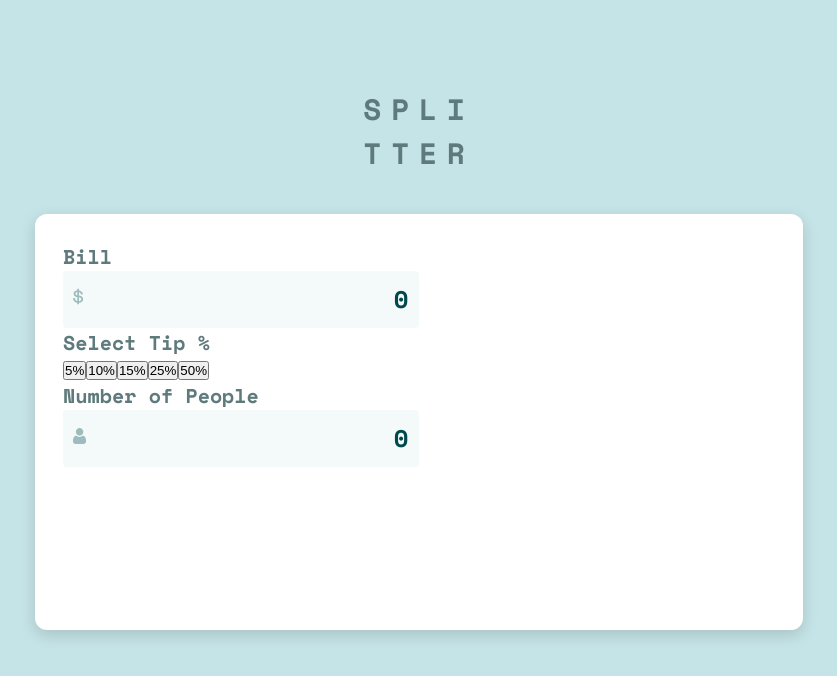
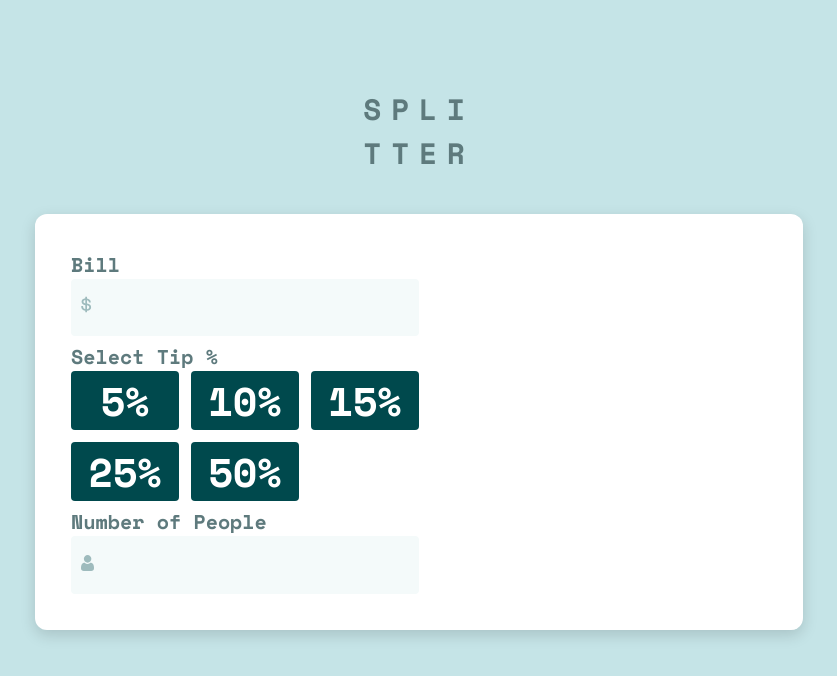
Before and after one commit to jagjot26/calcula-tip, a React (Create React App) app: page / in a window 1280 px wide. Shown: the top 676 px of the page, without its empty margins (221-1058 px from the left). Built offline with nearby package versions, Linux system fonts and the light colour scheme.

Commit message:
added reusable button component

```diff
--- a/package.json
+++ b/package.json
@@ -10,6 +10,7 @@
     "@types/node": "^16.18.25",
     "@types/react": "^18.2.0",
     "@types/react-dom": "^18.2.1",
+    "classnames": "^2.3.2",
     "react": "^18.2.0",
     "react-dom": "^18.2.0",
     "react-scripts": "5.0.1",
--- a/src/components/UI/Button/index.tsx
+++ b/src/components/UI/Button/index.tsx
@@ -1,9 +1,21 @@
-import { ButtonHTMLAttributes, FC } from 'react'
+import { ButtonHTMLAttributes, FC, ReactNode } from 'react'
+import styles from './styles.module.css'
+import cn from 'classnames'
 
-interface ButtonProps extends ButtonHTMLAttributes<HTMLButtonElement> {}
+interface ButtonProps extends ButtonHTMLAttributes<HTMLButtonElement> {
+  children: ReactNode
+  inverted?: boolean
+}
 
-const Button: FC<ButtonProps> = ({ children, ...props }) => {
-  return <button {...props}>{children}</button>
+const Button: FC<ButtonProps> = ({ children, inverted, ...props }) => {
+  return (
+    <button
+      {...props}
+      className={cn(styles.button, inverted ? styles.inverted : styles.default)}
+    >
+      {children}
+    </button>
+  )
 }
 
 export default Button
--- /dev/null
+++ b/src/components/UI/Button/styles.module.css
@@ -0,0 +1,26 @@
+.button {
+  all: unset;
+  font-size: clamp(1.4rem, 1rem + 5vw, 4rem);
+  border-radius: 4px;
+  width: 100%;
+  display: grid;
+  place-items: center;
+  transition: all 0.15s ease-in;
+}
+
+.default,
+.default:active:hover .inverted:hover,
+.inverted.active {
+  background-color: var(--color-neutral-darker);
+  color: var(--color-white);
+}
+
+.default:active,
+.inverted {
+  background-color: var(--color-primary);
+  color: var(--color-neutral-darker);
+}
+
+.default:hover {
+  opacity: 0.7;
+}
--- a/src/pages/Main/index.tsx
+++ b/src/pages/Main/index.tsx
@@ -10,9 +10,9 @@ const tipPercents = [5, 10, 15, 25, 50]
 
 const Main = () => {
   const [billInfo, setBillInfo] = useState({
-    billAmount: '0',
+    billAmount: '',
     tipPercent: 0,
-    numberOfPeople: '0',
+    numberOfPeople: '',
   })
   const { billAmount, tipPercent, numberOfPeople } = billInfo
 
@@ -23,6 +23,10 @@ const Main = () => {
     setBillInfo((prev) => ({ ...prev, [name]: `${updatedValue}` }))
   }
 
+  const updateTip = (e: any) => {
+    setBillInfo((prev) => ({ ...prev, tipPercent: +e.target.value }))
+  }
+
   return (
     <section className={styles.background}>
       <div className={styles.header}>
@@ -31,6 +35,7 @@ const Main = () => {
       </div>
       <div className={styles.container}>
         <div className={styles.leftHalf}>
+          <div>
             <Typography variant="body1">Bill</Typography>
             <Input
               icon={<DollarIcon />}
@@ -40,10 +45,22 @@ const Main = () => {
               value={billAmount}
               min="0"
             />
+          </div>
+          <div>
             <Typography variant="body1">Select Tip %</Typography>
+            <div className={styles.buttonsGridContainer}>
               {tipPercents.map((percent) => (
-            <Button>{`${percent}%`}</Button>
+                <div className={styles.buttonsGridItem} key={percent}>
+                  <Button
+                    inverted={percent === tipPercent ? true : false}
+                    value={percent}
+                    onClick={updateTip}
+                  >{`${percent}%`}</Button>
+                </div>
               ))}
+            </div>
+          </div>
+          <div>
             <Typography variant="body1">Number of People</Typography>
             <Input
               icon={<PeopleIcon />}
@@ -54,6 +71,7 @@ const Main = () => {
               min="0"
             />
           </div>
+        </div>
         <div></div>
       </div>
     </section>
--- a/src/pages/Main/styles.module.css
+++ b/src/pages/Main/styles.module.css
@@ -19,12 +19,24 @@
   width: 60%;
   border-radius: 1.2rem;
   box-shadow: rgba(0, 0, 0, 0.15) 0px 5px 15px 0px;
-  padding: 3.5vmin;
+  padding: 4.5vmin;
   display: flex;
 }
 
 .leftHalf {
   width: 50%;
+  display: flex;
+  flex-flow: column;
+  justify-content: space-between;
+}
+
+.buttonsGridContainer {
+  display: grid;
+  grid-template-columns: auto auto auto;
+  gap: 1.5vmin;
+}
+
+.buttonsGridItem {
 }
 
 @media only screen and (max-width: 750px) {
```
Also changed, not shown: 1 other file (tests, documents, lock files or other folders). Lines whose indentation alone changed are shown as unchanged.
